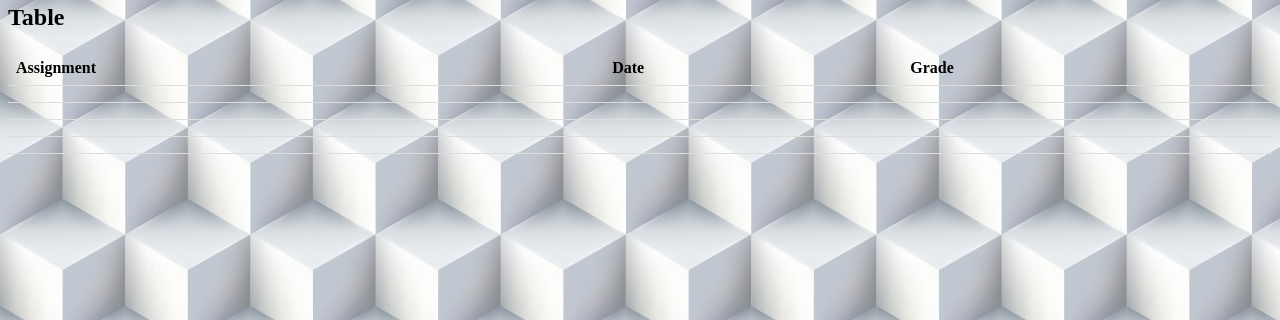
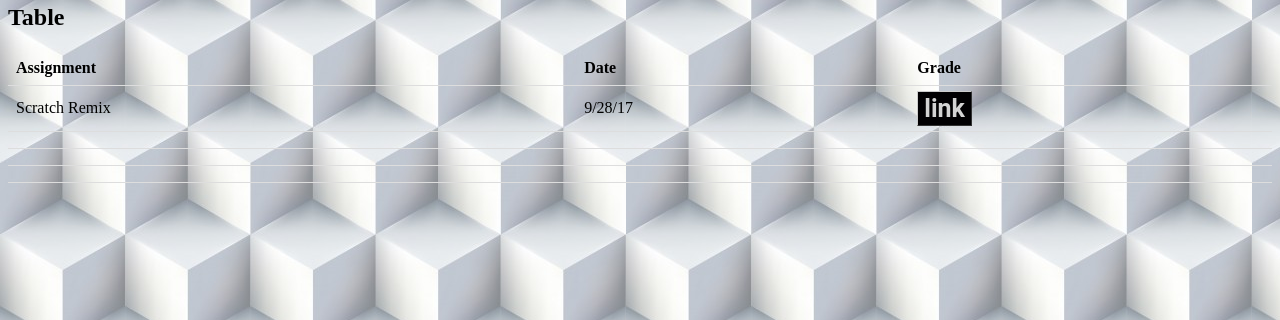
Before and after one commit to giuntbru000/giuntbru000.github.io, a plain HTML site: page my_website/portfolio.html in a window 1280 px wide. Shown: the part 480-800 px from the top of the page. Drawn offline with Linux system fonts and the light colour scheme.

Commit message:
Scratch remix

```diff
--- a/my_website/portfolio.html
+++ b/my_website/portfolio.html
@@ -106,9 +106,9 @@ tr:hover{background-color:#ffffff}
     <th>Grade</th>
   </tr>
   <tr>
-    <td></td>
-    <td></td>
-    <td></td>
+    <td>Scratch Remix</td>
+    <td>9/28/17</td>
+    <td><a href="https://scratch.mit.edu/projects/176374254/">link</a></a></a></a></td>
   </tr>
   <tr>
     <td></td>
```
